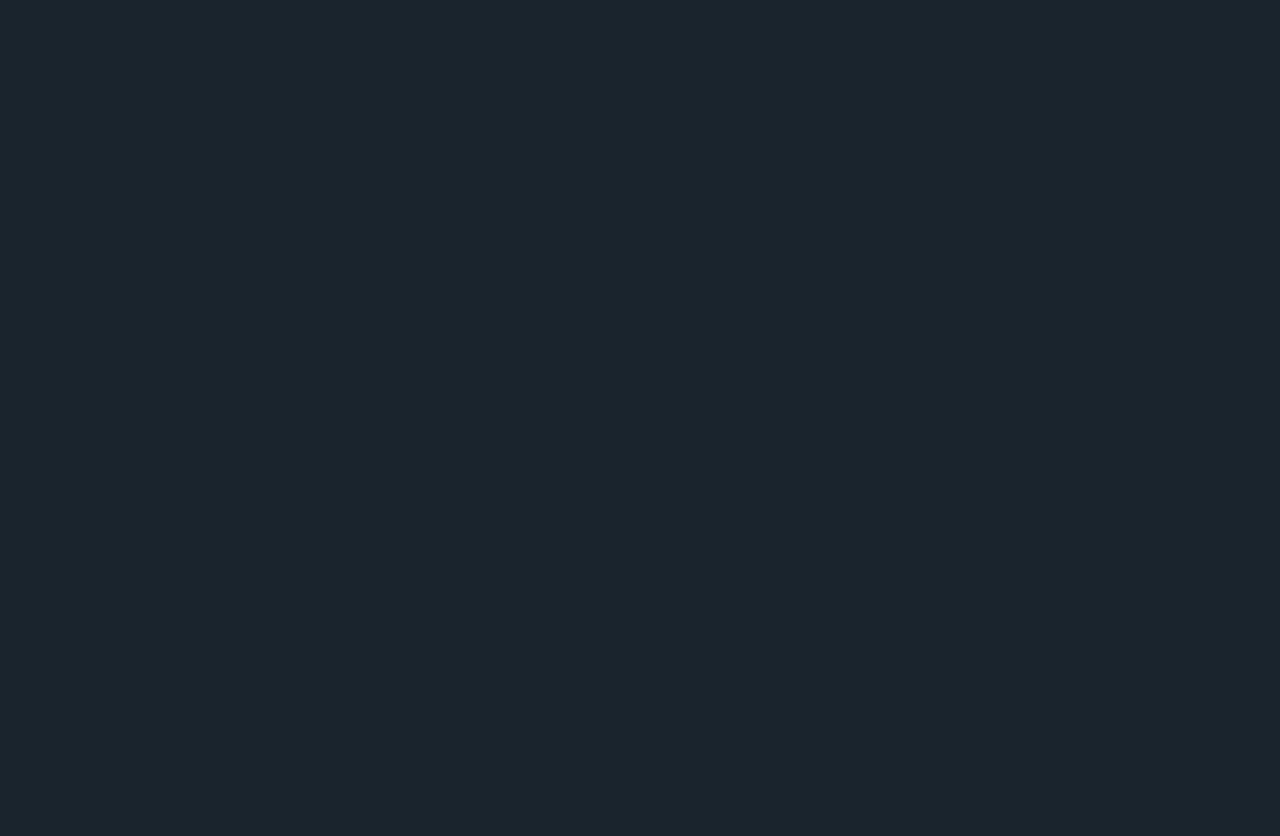
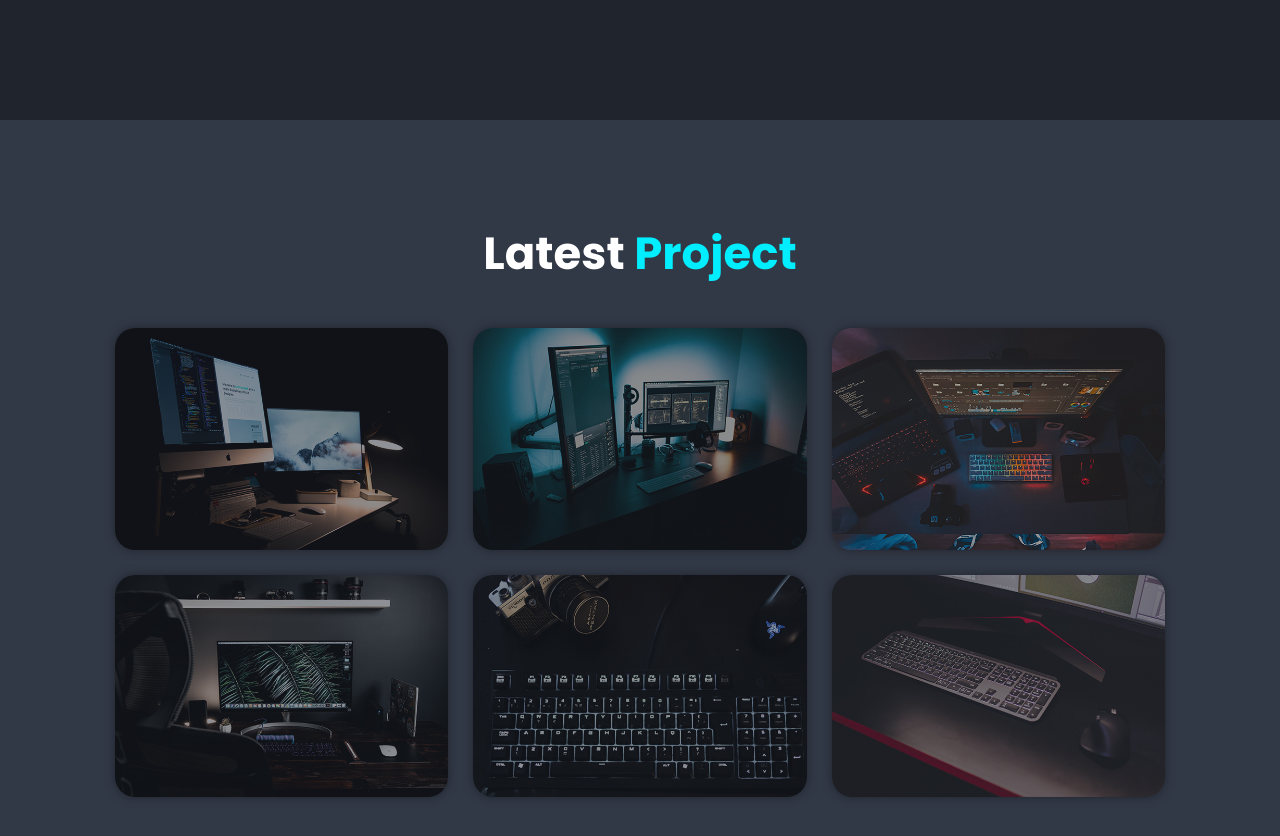
Before and after one commit to prakharsharma13/react-portfolio, a React (Vite) app: page / in a window 1280 px wide. Shown: the part 2280-3116 px from the top of the page. Before the commit the page ends 2400 px from the top, so only its background shows below. Built offline with nearby package versions, Linux system fonts and the light colour scheme.

Commit message:
portfolio page completed

```diff
--- a/src/App.jsx
+++ b/src/App.jsx
@@ -4,6 +4,7 @@ import Navbar from './components/Navbar/Navbar';
 import Home from './components/Home/Home';
 import About from './components/About/About';
 import Services from './components/services/Services';
+import Portfolio from './components/Portfolio/Portfolio';
 
 const App = () => {
   return (
@@ -12,6 +13,7 @@ const App = () => {
       <Home />
       <About />
       <Services />
+      <Portfolio />
     </div>
   )
 }
--- /dev/null
+++ b/src/components/Portfolio/Portfolio.css
@@ -0,0 +1,76 @@
+.portfolio {
+  background: var(--second-bg-color);
+}
+
+.portfolio h2 {
+  margin-bottom: 4rem;
+}
+
+.portfolio-container {
+  display: grid;
+  grid-template-columns: repeat(3, 1fr);
+  align-items: center;
+  gap: 2.5rem;
+}
+
+.portfolio-container .portfolio-box {
+  position: relative;
+  border-radius: 2rem;
+  box-shadow: 0 0 1rem var(--bg-color);
+  overflow: hidden;
+  display: flex;
+}
+
+.portfolio-box img {
+  width: 100%;
+}
+
+.portfolio-box:hover img{
+    transform: scale(1.1);
+}
+
+.portfolio-box .portfolio-layer {
+  position: absolute;
+  bottom: 0;
+  left: 0;
+  width: 100%;
+  height: 100%;
+  background: linear-gradient(rgba(0, 0, 0, 0.1), var(--main-color));
+  display: flex;
+  justify-content: center;
+  align-items: center;
+  flex-direction: column;
+  text-align: center;
+  padding: 0 4rem;
+  transform: translateY(100%);
+  transition: .5s ease;
+  cursor: pointer;
+}
+
+.portfolio-box:hover .portfolio-layer{
+    transform: translateY(0);
+}
+
+.portfolio-layer h4 {
+  font-size: 3rem;
+}
+
+.portfolio-layer p {
+  font-size: 1.6rem;
+  margin: 0.3rem 0 1rem;
+}
+
+.portfolio-layer a {
+  display: inline-flex;
+  justify-content: center;
+  align-items: center;
+  width: 5rem;
+  height: 5rem;
+  background: var(--text-color);
+  border-radius: 50%;
+}
+
+.portfolio-layer a i {
+    font-size: 2rem;
+    color: var(--second-bg-color);
+}
--- /dev/null
+++ b/src/components/Portfolio/Portfolio.jsx
@@ -0,0 +1,106 @@
+import React from "react";
+import "./Portfolio.css";
+import portfolio1 from "../../assets/portfolio1.jpg";
+import portfolio2 from "../../assets/portfolio2.jpg";
+import portfolio3 from "../../assets/portfolio3.jpg";
+import portfolio4 from "../../assets/portfolio4.jpg";
+import portfolio5 from "../../assets/portfolio5.jpg";
+import portfolio6 from "../../assets/portfolio6.jpg";
+
+const Portfolio = () => {
+  return (
+    <section className="portfolio" id="portfolio">
+      <h2 className="heading">
+        Latest <span>Project</span>
+      </h2>
+
+      <div className="portfolio-container">
+        <div className="portfolio-box">
+          <img src={portfolio1} alt="" />
+          <div className="portfolio-layer">
+            <h4>Web Design</h4>
+            <p>
+              Lorem ipsum dolor sit amet consectetur adipisicing elit. Labore,
+              itaque.
+            </p>
+            <a href="#">
+              <i class="bx bx-link-external"></i>
+            </a>
+          </div>
+        </div>
+
+        <div className="portfolio-box">
+          <img src={portfolio2} alt="" />
+          <div className="portfolio-layer">
+            <h4>Web Design</h4>
+            <p>
+              Lorem ipsum dolor sit amet consectetur adipisicing elit. Labore,
+              itaque.
+            </p>
+            <a href="#">
+              <i class="bx bx-link-external"></i>
+            </a>
+          </div>
+        </div>
+
+        <div className="portfolio-box">
+          <img src={portfolio3} alt="" />
+          <div className="portfolio-layer">
+            <h4>Web Design</h4>
+            <p>
+              Lorem ipsum dolor sit amet consectetur adipisicing elit. Labore,
+              itaque.
+            </p>
+            <a href="#">
+              <i class="bx bx-link-external"></i>
+            </a>
+          </div>
+        </div>
+
+        <div className="portfolio-box">
+          <img src={portfolio4} alt="" />
+          <div className="portfolio-layer">
+            <h4>Web Design</h4>
+            <p>
+              Lorem ipsum dolor sit amet consectetur adipisicing elit. Labore,
+              itaque.
+            </p>
+            <a href="#">
+              <i class="bx bx-link-external"></i>
+            </a>
+          </div>
+        </div>
+
+        <div className="portfolio-box">
+          <img src={portfolio5} alt="" />
+          <div className="portfolio-layer">
+            <h4>Web Design</h4>
+            <p>
+              Lorem ipsum dolor sit amet consectetur adipisicing elit. Labore,
+              itaque.
+            </p>
+            <a href="#">
+              <i class="bx bx-link-external"></i>
+            </a>
+          </div>
+        </div>
+
+        <div className="portfolio-box">
+          <img src={portfolio6} alt="" />
+          <div className="portfolio-layer">
+            <h4>Web Design</h4>
+            <p>
+              Lorem ipsum dolor sit amet consectetur adipisicing elit. Labore,
+              itaque.
+            </p>
+            <a href="#">
+              <i class="bx bx-link-external"></i>
+            </a>
+          </div>
+        </div>
+      </div>
+    </section>
+  );
+};
+
+export default Portfolio;
```
